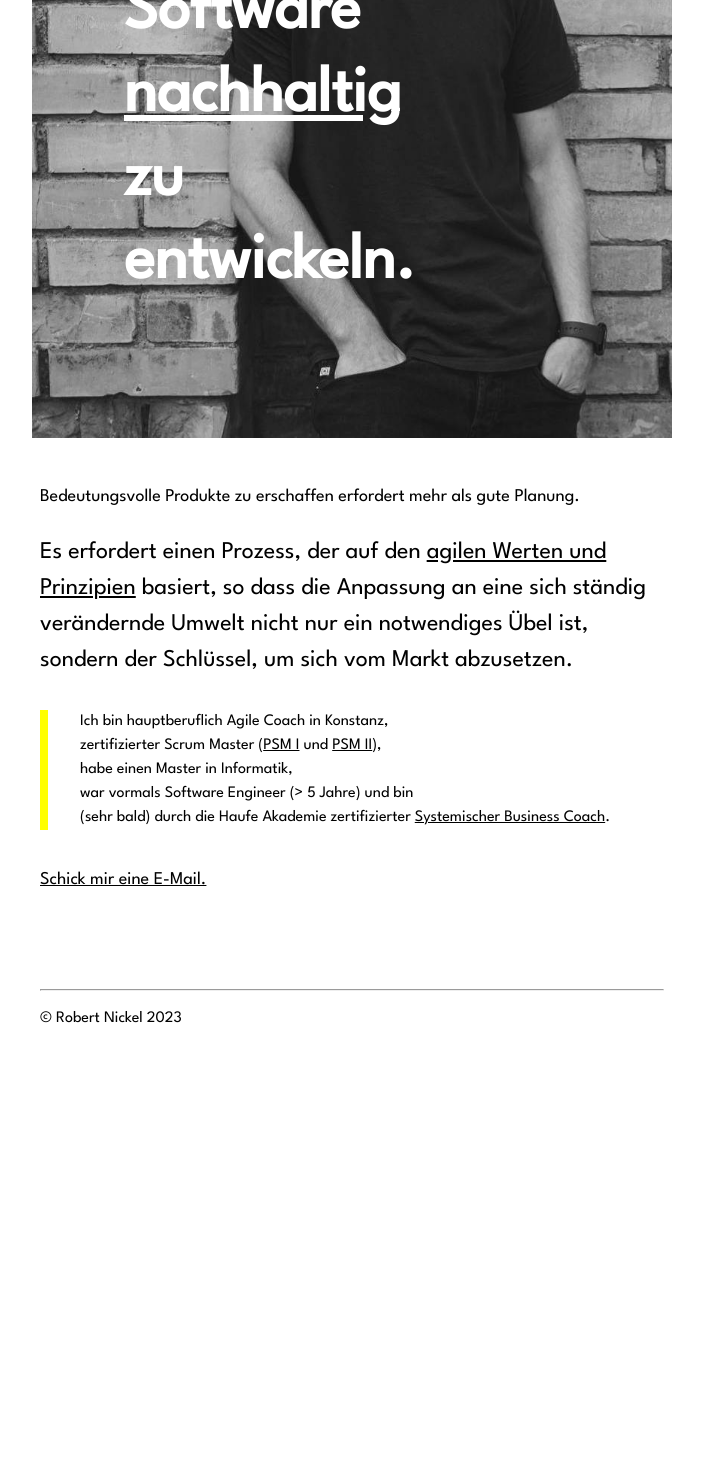
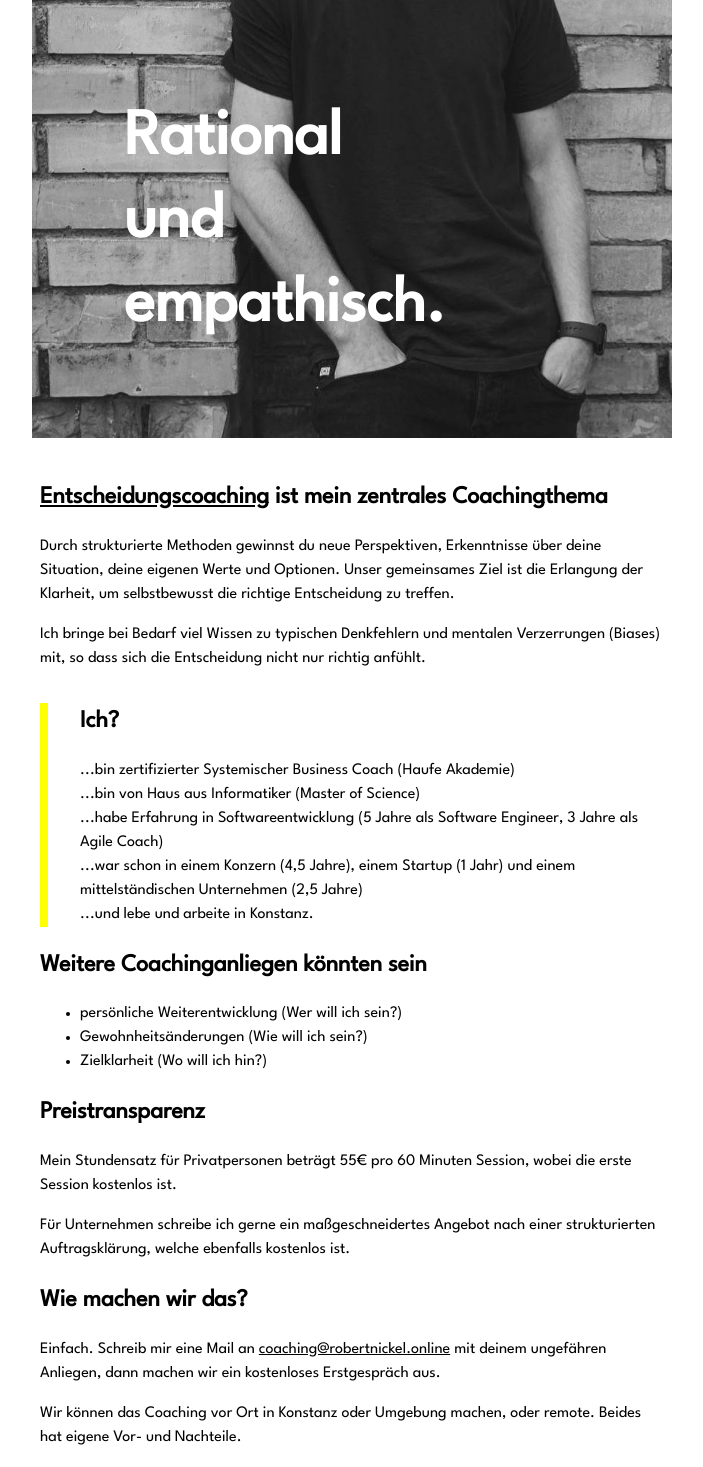
Before and after one commit to Robert-Nickel/robertnickel.online_3.0, a SvelteKit app: page / in a window 1280 px wide. Shown: the part 400-1867 px from the top of the page, without its empty margins (288-991 px from the left). Before the commit the page ends 1447 px from the top, so only its background shows below. Built offline with nearby package versions, Linux system fonts and the light colour scheme.

Commit message:
Changed text to be a systemic coach

```diff
--- a/src/routes/+page.svelte
+++ b/src/routes/+page.svelte
@@ -11,64 +11,78 @@
 			width="100%"
 		/>
 		<div class="image-text-slogan">
-			<h1 style="margin-bottom: 0;">Ich helfe Teams dabei, Software</h1>
-			<h1
-				style="text-decoration-line: underline; margin-top: 0; margin-bottom: 0;"
-			>
-				nachhaltig
-			</h1>
-			<h1 style="margin-top: 0;">zu entwickeln.</h1>
+			<h1 style="margin-bottom: 0;">Rational und empathisch.</h1>
 		</div>
 		<div class="image-text-name">
 			<!-- svelte-ignore a11y-missing-attribute -->
 			<img src={asset("/images/arrow.svg")} />
-			<h3 style="margin-left: 1em;">Robert Nickel</h3>
+			<h3 style="margin-left: 1em; text-align: left;">Robert Nickel</h3>
 		</div>
 	</div>
 	<div class="text-container">
-		<p class="smaller">
-			Bedeutungsvolle Produkte zu erschaffen erfordert mehr als gute
-			Planung.
+		<h2><u>Entscheidungscoaching</u> ist mein zentrales Coachingthema</h2>
+		<p>
+			Durch strukturierte Methoden gewinnst du neue Perspektiven,
+			Erkenntnisse über deine Situation, deine eigenen Werte und Optionen.
+			Unser gemeinsames Ziel ist die Erlangung der Klarheit, um
+			selbstbewusst die richtige Entscheidung zu treffen.
 		</p>
-
-		<p class="why-agile">
-			Es erfordert einen Prozess, der auf den <a
-				href="https://agilemanifesto.org"
-				target="_blank">agilen Werten und Prinzipien</a
-			>
-			basiert, so dass die Anpassung an eine sich ständig verändernde Umwelt
-			nicht nur ein notwendiges Übel ist,<br /> sondern der Schlüssel, um sich
-			vom Markt abzusetzen.
+		<p>
+			Ich bringe bei Bedarf viel Wissen zu typischen Denkfehlern und
+			mentalen Verzerrungen (Biases) mit, so dass sich die Entscheidung
+			nicht nur richtig anfühlt.
 		</p>
 
 		<div
 			style="margin-top: 2em; padding-left: 2em; border-left: 8px solid rgb(255,255,0"
 		>
-			Ich bin hauptberuflich Agile Coach in Konstanz,<br />
-			zertifizierter Scrum Master (<a
-				href="https://www.credly.com/badges/1ac44c66-94cd-4ef6-97b6-6b57af7be3a5"
-				target="_blank"
-			>
-				PSM I</a
-			>
-			und
-			<a
-				href="https://www.credly.com/badges/282114d5-732c-407b-8536-e0aac28dac6d"
-				target="_blank">PSM II</a
-			>),<br />
-			habe einen Master in Informatik,<br />
-			war vormals Software Engineer (> 5 Jahre) und bin<br />
-			(sehr bald) durch die Haufe Akademie zertifizierter
-			<a href="https://www.haufe-akademie.de/34218" target="_blank"
-				>Systemischer Business Coach</a
-			>.
+			<h2>Ich?</h2>
+			...bin zertifizierter Systemischer Business Coach (Haufe Akademie)<br
+			/>
+			...bin von Haus aus Informatiker (Master of Science)<br />
+
+			...habe Erfahrung in Softwareentwicklung (5 Jahre als Software
+			Engineer, 3 Jahre als Agile Coach)
+			<br />
+			...war schon in einem Konzern (4,5 Jahre), einem Startup (1 Jahr) und
+			einem mittelständischen Unternehmen (2,5 Jahre)<br />
+			...und lebe und arbeite in Konstanz.
 		</div>
 
-		<p class="smaller" style="margin-bottom: 2em;">
-			<a
-				href="mailto:rn30@robertnickel.online?subject=Hello&body=I%20wanted%20to%20reach%20out..."
-				>Schick mir eine E-Mail.</a
-			>
+		<h2>Weitere Coachinganliegen könnten sein</h2>
+		<ul>
+			<li>persönliche Weiterentwicklung (Wer will ich sein?)</li>
+			<li>Gewohnheitsänderungen (Wie will ich sein?)</li>
+			<li>Zielklarheit (Wo will ich hin?)</li>
+		</ul>
+
+		<h2>Preistransparenz</h2>
+		<p>
+			Mein Stundensatz für Privatpersonen beträgt 55€ pro 60 Minuten
+			Session, wobei die erste Session kostenlos ist.
+		</p>
+		<p>
+			Für Unternehmen schreibe ich gerne ein maßgeschneidertes Angebot
+			nach einer strukturierten Auftragsklärung, welche ebenfalls
+			kostenlos ist.
+		</p>
+
+		<h2>Wie machen wir das?</h2>
+
+		<p>
+			Einfach. Schreib mir eine Mail an <a
+				href="mailto:coaching@robertnickel.online"
+				>coaching@robertnickel.online</a
+			> mit deinem ungefähren Anliegen, dann machen wir ein kostenloses Erstgespräch
+			aus.
+		</p>
+		<p>
+			Wir können das Coaching vor Ort in Konstanz oder Umgebung machen,
+			oder remote. Beides hat eigene Vor- und Nachteile.
+		</p>
+		<p>
+			Für Unternehmen erstreckt sich der Radius für Vor Ort Besuche auf
+			die beiden südlichen Bundesländer sowie die Schweiz.
 		</p>
 
 		<hr style="margin-top: 6em;" />
```
